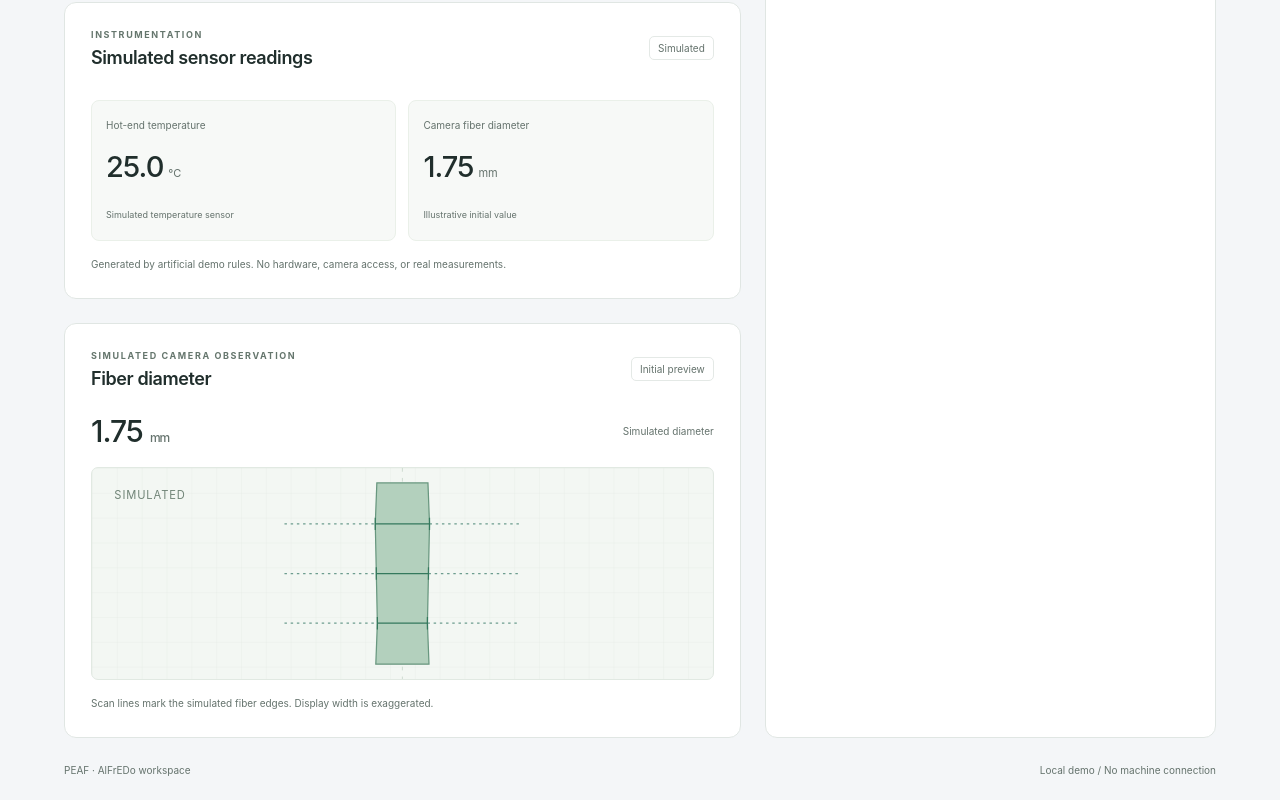
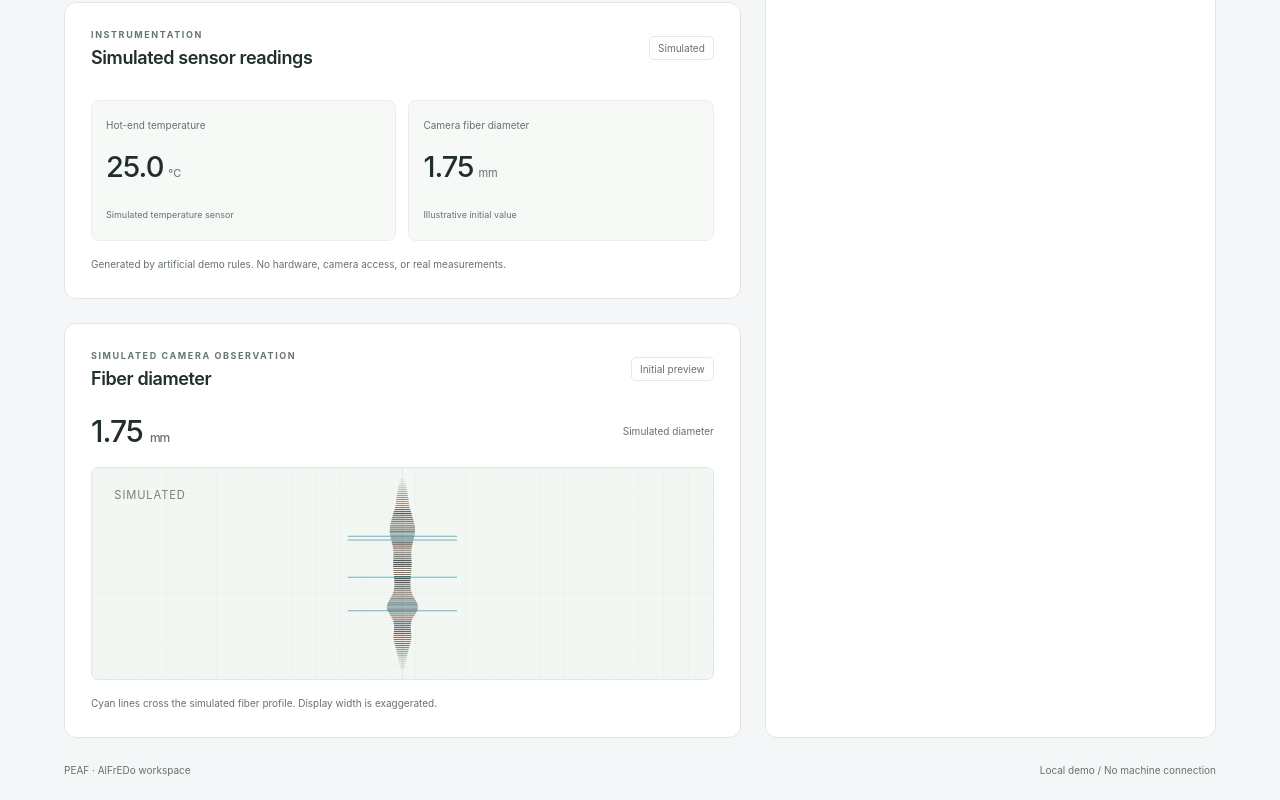
Before and after one commit to FerConsN/PEAF-Dashboard-Mockup, a React (Vite) app: page / in a window 1280 px wide. Shown: the part 1399-2199 px from the top of the page. Built offline with nearby package versions, Linux system fonts and the light colour scheme.

Commit message:
Render simulated fiber as horizontal strokes

```diff
--- a/src/components/DiameterMonitor.jsx
+++ b/src/components/DiameterMonitor.jsx
@@ -2,28 +2,28 @@ import { useId } from 'react'
 import Panel from './Panel.jsx'
 
 const center = 250
-const fiberProfile = [
-  { y: 12, scale: 0.98 },
-  { y: 45, scale: 1.04 },
-  { y: 85, scale: 1 },
-  { y: 125, scale: 0.96 },
-  { y: 158, scale: 1.02 },
-]
+const strokeCount = 94
+const measurementRows = [55, 58, 88, 115]
+const fiberProfile = Array.from({ length: strokeCount }, (_, index) => {
+  const position = index / (strokeCount - 1)
+  const shoulder = Math.exp(-(((position - 0.28) / 0.085) ** 2))
+  const bulge = Math.exp(-(((position - 0.68) / 0.055) ** 2))
+  const taper = Math.min(1, position / 0.18, (1 - position) / 0.16)
+
+  return {
+    y: 9 + position * 152,
+    scale: 0.2 + taper * (0.52 + 0.3 * shoulder + 0.54 * bulge + 0.05 * Math.sin(position * 31)),
+    opacity: 0.12 + 0.88 * taper,
+    accent: (shoulder > 0.72 || bulge > 0.58) && index % 3 === 0,
+    warm: index % 11 < 4,
+  }
+})
 
 export default function DiameterMonitor({ diameter, samples, extruding }) {
   const gridId = useId()
-  const halfWidth = diameter * 12
+  const halfWidth = diameter * 5.5
   const reading = diameter.toFixed(2)
   const frameStatus = samples.length === 0 ? 'Initial preview' : extruding ? 'Sampling' : 'Held frame'
-  const edges = fiberProfile.map(({ y, scale }) => ({
-    y,
-    left: center - halfWidth * scale,
-    right: center + halfWidth * scale,
-  }))
-  const outline = [
-    ...edges.map(({ left, y }) => `${left},${y}`),
-    ...edges.toReversed().map(({ right, y }) => `${right},${y}`),
-  ].join(' ')
 
   return (
     <Panel id="diameter-title" eyebrow="Simulated camera observation" title="Fiber diameter" badge={frameStatus}>
@@ -31,24 +31,31 @@ export default function DiameterMonitor({ diameter, samples, extruding }) {
         <div className="diameter-value">{reading} <span>mm</span></div>
         <p>Simulated diameter</p>
       </div>
-      <svg className="camera-frame diameter-observation" viewBox="0 0 500 170" role="img" aria-label={`${frameStatus}. Simulated fiber diameter ${reading} millimeters. Three scan lines span the fiber. Width is exaggerated.`}>
+      <svg className="camera-frame diameter-observation" viewBox="0 0 500 170" role="img" aria-label={`${frameStatus}. Simulated fiber diameter ${reading} millimeters. Cyan measurement lines cross the fiber profile. Width is exaggerated.`}>
         <defs>
           <pattern id={gridId} width="20" height="20" patternUnits="userSpaceOnUse">
             <path className="diameter-grid" d="M20 0H0V20" />
           </pattern>
         </defs>
         <rect width="500" height="170" fill={`url(#${gridId})`} />
-        <path className="camera-crosshair" d="M250 0V170" />
-        <polygon className="diameter-fiber" points={outline} />
-        {edges.slice(1, -1).map(({ y, left, right }) => (
-          <g key={y}>
-            <path className="camera-scan" d={`M155 ${y}H${left}M${right} ${y}H345`} />
-            <path className="camera-dimension" d={`M${left} ${y}H${right}M${left} ${y - 5}v10M${right} ${y - 5}v10`} />
-          </g>
+        <line className="diameter-center-guide" x1={center} x2={center} y1="0" y2="170" />
+        {fiberProfile.map(({ y, scale, opacity, accent, warm }) => (
+          <line
+            key={y}
+            className={`diameter-fiber-stroke ${accent ? 'is-accent' : warm ? 'is-warm' : ''}`}
+            x1={center - halfWidth * scale}
+            x2={center + halfWidth * scale}
+            y1={y}
+            y2={y}
+            opacity={opacity}
+          />
+        ))}
+        {measurementRows.map((y) => (
+          <line key={y} className="diameter-measurement" x1={center - 44} x2={center + 44} y1={y} y2={y} />
         ))}
         <text className="camera-overlay-label" x="18" y="25">SIMULATED</text>
       </svg>
-      <p className="help-text">Scan lines mark the simulated fiber edges. Display width is exaggerated.</p>
+      <p className="help-text">Cyan lines cross the simulated fiber profile. Display width is exaggerated.</p>
     </Panel>
   )
 }
--- a/src/styles/index.css
+++ b/src/styles/index.css
@@ -68,7 +68,11 @@ input[type="range"] { width: 100%; accent-color: #225f4c; height: 5px; cursor: p
 .diameter-summary p { font-size: 10px; color: #65736d; text-align: right; }
 .diameter-observation { margin-top: 18px; }
 .diameter-grid { fill: none; stroke: #e2eae4; stroke-width: .5; }
-.diameter-fiber { fill: #b3d0bd; stroke: #68977f; stroke-width: 1; }
+.diameter-center-guide { stroke: #7d9699; stroke-opacity: .24; stroke-width: .55; }
+.diameter-fiber-stroke { stroke: #575b59; stroke-width: .9; }
+.diameter-fiber-stroke.is-warm { stroke: #8d7161; }
+.diameter-fiber-stroke.is-accent { stroke: #548f9a; }
+.diameter-measurement { stroke: #429aaa; stroke-opacity: .72; stroke-width: .9; }
 .app-footer { display: flex; justify-content: space-between; gap: 16px; font-size: 10px; color: #65736d; padding-top: 26px; }
 .skip-link { position: absolute; left: 10px; top: -100px; padding: 12px; background: white; z-index: 2; }
 .skip-link:focus { top: 10px; }
```
